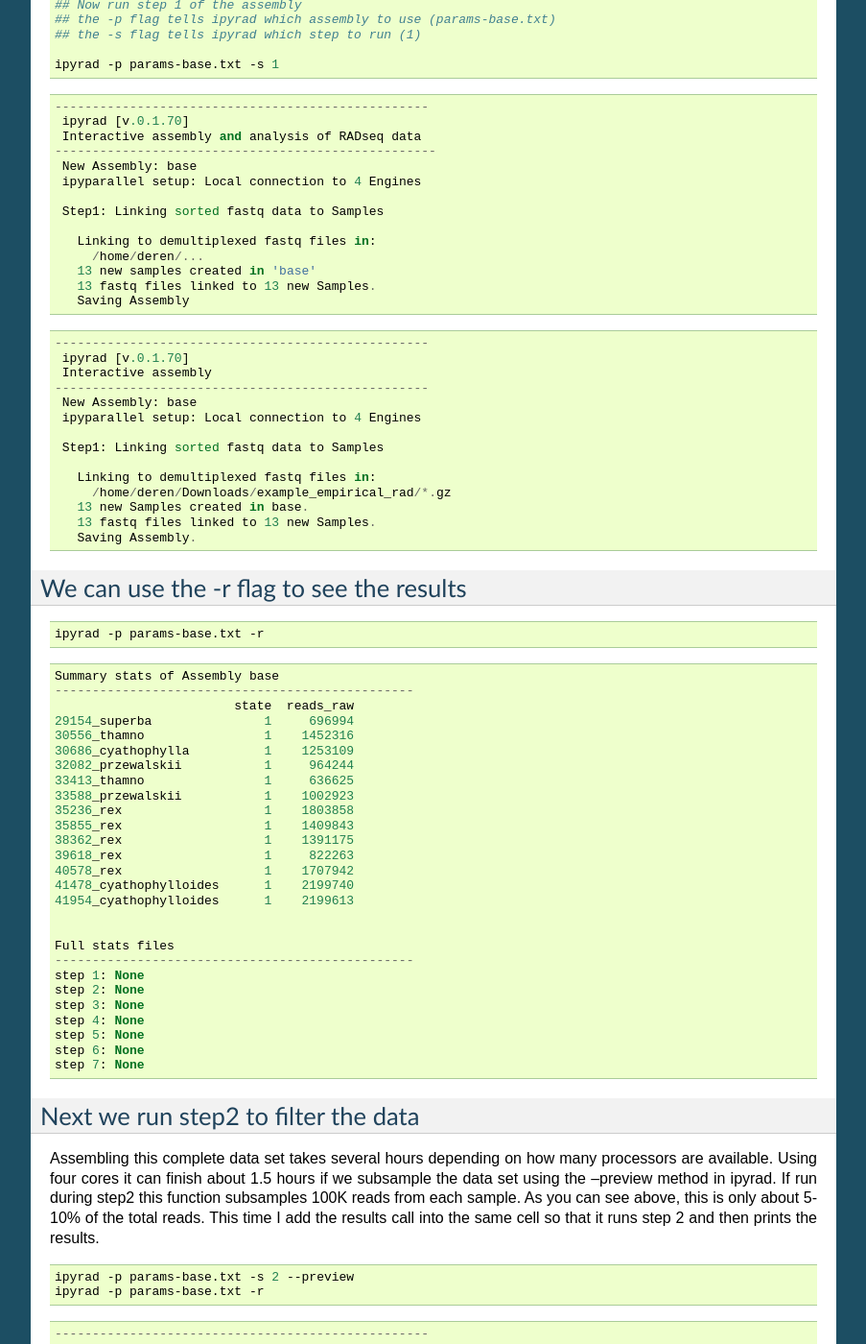
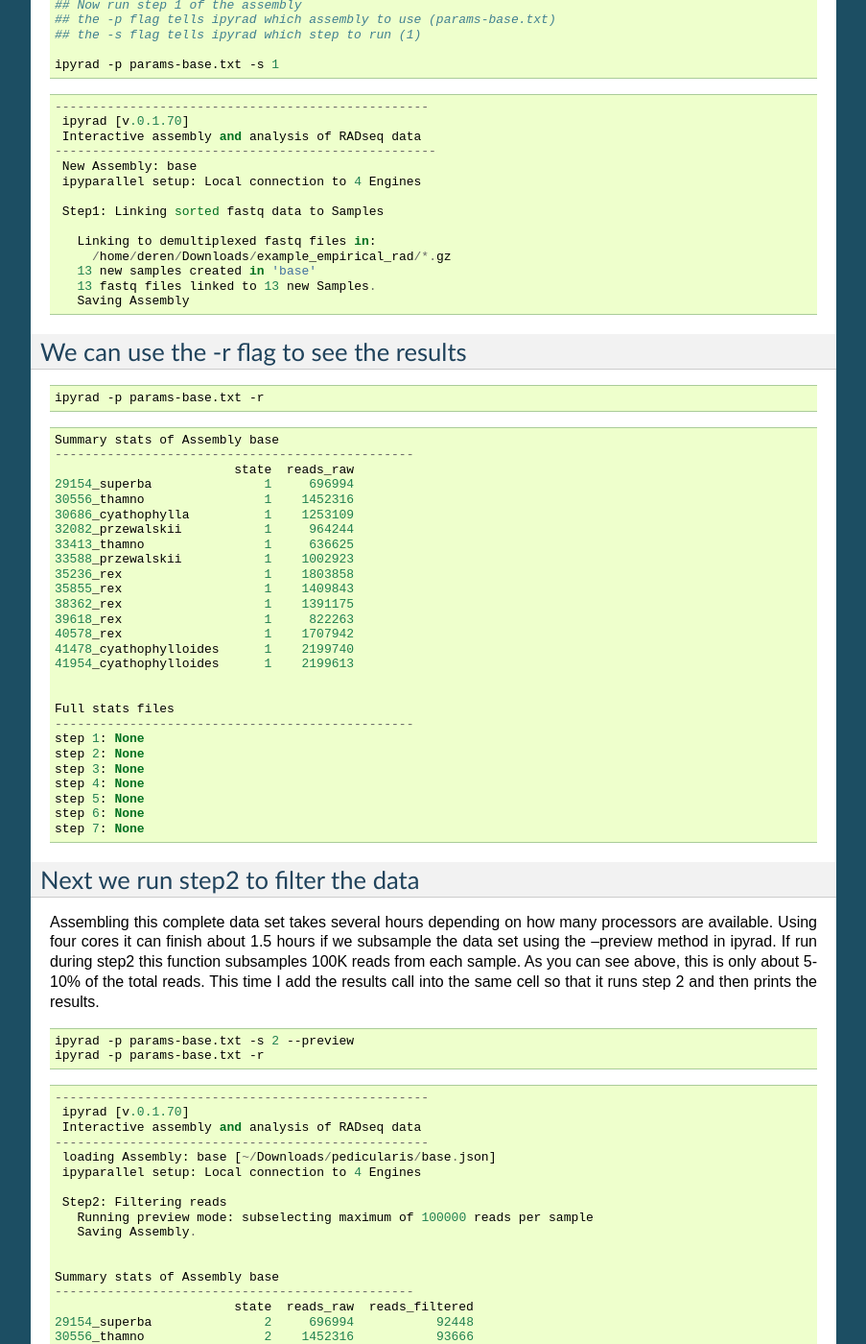
Before and after one commit to dereneaton/ipyrad, a Sphinx documentation site: the page built from docs/pedicularis_cli.rst, in a window 1280 px wide and 1400 px high, scrolled down 1025 px. Shown: the whole window at 96% size, without its empty margins (198-1101 px from the left). Built offline with Sphinx 7.4.7, drawn with Linux system fonts in a browser that asks for light colours; pages that are not in the unit, such as notebooks, are missing from menus; the version number is read from the project's files by our own code; some of the changed text lies outside the part shown.

Commit message:
docs update

```diff
--- a/docs/pedicularis_cli.rst
+++ b/docs/pedicularis_cli.rst
@@ -97,29 +97,10 @@
      Step1: Linking sorted fastq data to Samples
 
        Linking to demultiplexed fastq files in:
-         /home/deren/...
+         /home/deren/Downloads/example_empirical_rad/*.gz
        13 new samples created in 'base'
        13 fastq files linked to 13 new Samples.
        Saving Assembly
-
-
-.. parsed-literal::
-
-    --------------------------------------------------
-     ipyrad [v.0.1.70]
-     Interactive assembly
-    --------------------------------------------------
-     New Assembly: base
-     ipyparallel setup: Local connection to 4 Engines
-
-     Step1: Linking sorted fastq data to Samples
-
-       Linking to demultiplexed fastq files in:
-         /home/deren/Downloads/example_empirical_rad/*.gz
-       13 new Samples created in base.
-       13 fastq files linked to 13 new Samples.
-       Saving Assembly.
-
 
 
 We can use the -r flag to see the results
@@ -128,7 +109,6 @@
 .. code:: bash
 
     ipyrad -p params-base.txt -r
-
 
 
 .. parsed-literal::
@@ -194,15 +174,6 @@
      Step2: Filtering reads
        Running preview mode: subselecting maximum of 100000 reads per sample
        Saving Assembly.
-
-
-.. code:: bash
-
-    ipyrad -p params-base.txt -r
-
-
-.. parsed-literal::
-
 
 
     Summary stats of Assembly base
@@ -388,12 +359,12 @@
 
 Run step 5 (consensus base calls)
 ~~~~~~~~~~~~~~~~~~~~~~~~~~~~~~~~~
-
 This is another step that can be computationally intensive. Here it
 takes about 15 minutes on 4 cores. Although many clusters are filtered
 out at this step (especially due to low depth) their information is
 retained for the VCF output later so that the coverage/depth of excluded
 reads can be examined.
+
 
 .. code:: bash
 
@@ -403,7 +374,7 @@
 
 .. parsed-literal::
 
-    --------------------------------------------------
+   --------------------------------------------------
      ipyrad [v.0.1.70]
      Interactive assembly and analysis of RADseq data
     --------------------------------------------------
```
